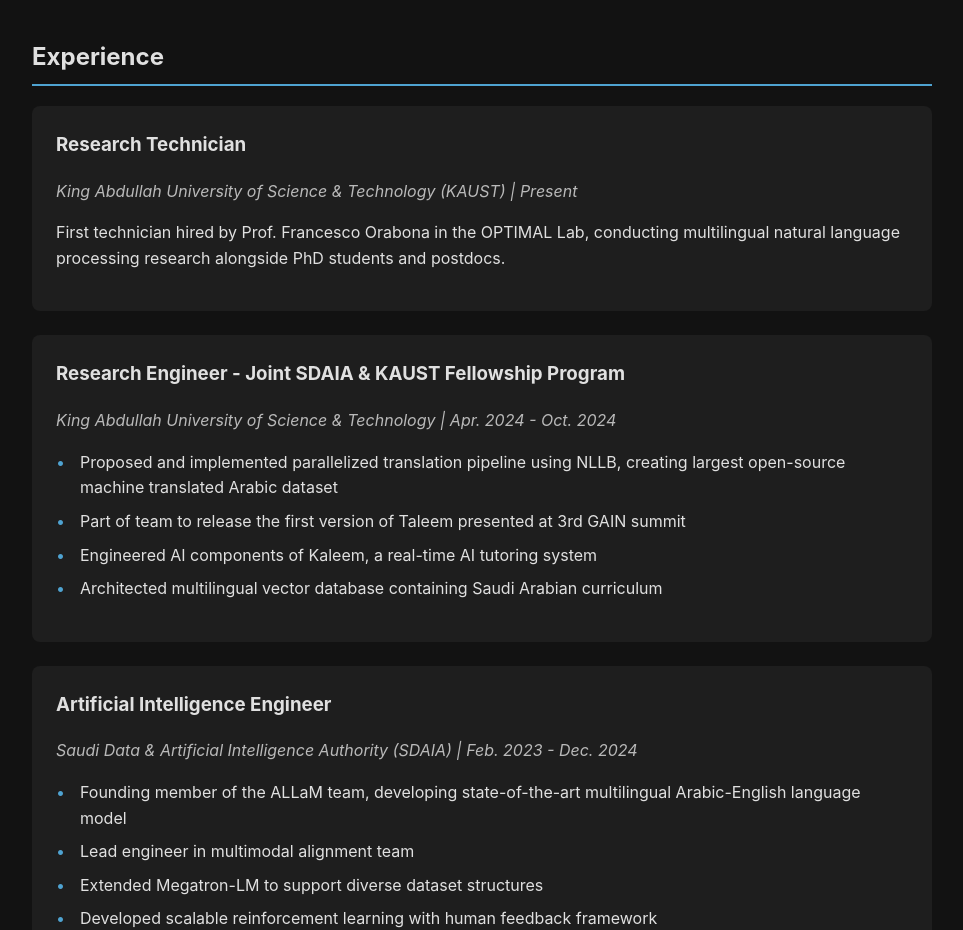
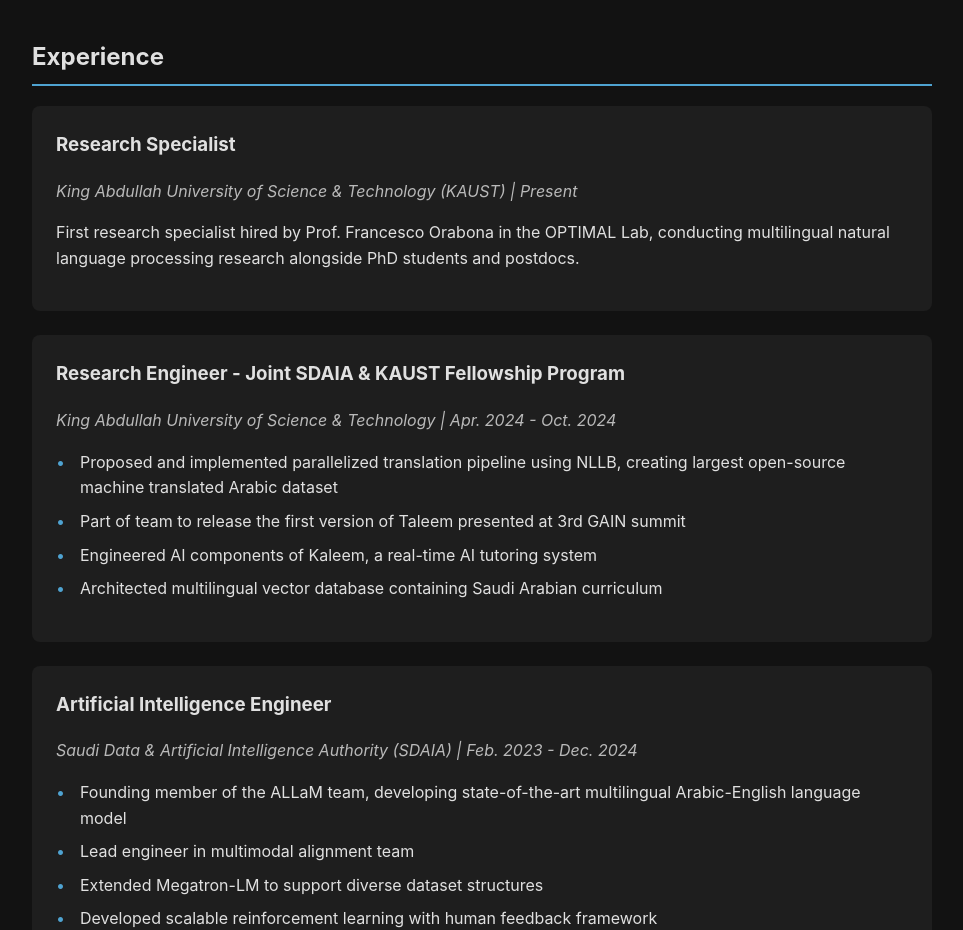
Before and after one commit to SulRash/SulRash.github.io, a plain HTML site: page index.html in a window 1280 px wide. Shown: the part 1780-2710 px from the top of the page, without its empty margins (158-1121 px from the left). Drawn offline with Linux system fonts and the light colour scheme.

Commit message:
Update index.html

```diff
--- a/index.html
+++ b/index.html
@@ -246,9 +246,9 @@
         <section id="experience">
             <h2>Experience</h2>
             <div class="experience">
-                <h3>Research Technician</h3>
+                <h3>Research Specialist</h3>
                 <div class="role-details">King Abdullah University of Science & Technology (KAUST) | Present</div>
-                <p>First technician hired by Prof. Francesco Orabona in the OPTIMAL Lab, conducting multilingual natural language processing research alongside PhD students and postdocs.</p>
+                <p>First research specialist hired by Prof. Francesco Orabona in the OPTIMAL Lab, conducting multilingual natural language processing research alongside PhD students and postdocs.</p>
             </div>
             <div class="experience">
                 <h3>Research Engineer - Joint SDAIA & KAUST Fellowship Program</h3>
```
